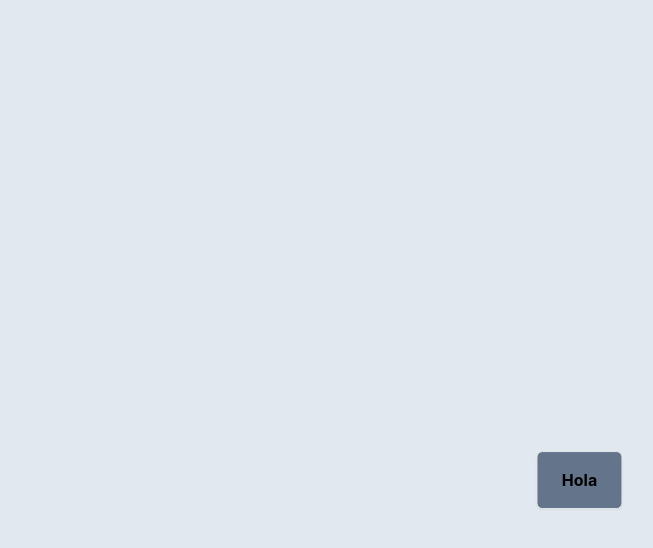
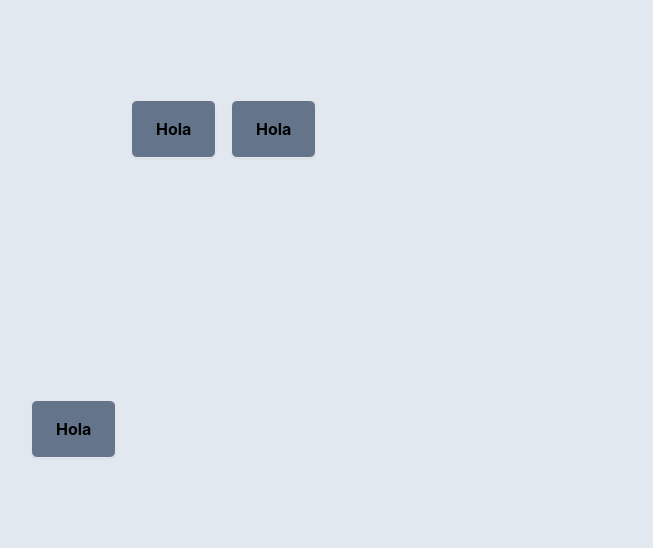
Before and after one commit to andres-calvo/realtime-draggable, a Next.js app: page / in a window 1280 px wide. Shown: the top 548 px of the page, without its empty margins (69-722 px from the left). Built offline with nearby package versions, Linux system fonts and the light colour scheme.

Commit message:
DragApi Implementation

```diff
--- a/components/home/useDragStore.ts
+++ b/components/home/useDragStore.ts
@@ -1,3 +1,4 @@
+import { SpringRef } from "@react-spring/web";
 import create from "zustand";
 
 export interface IDragStore {
@@ -18,3 +19,28 @@ export const useDragsStore = create<IDragStore>((set, get) => ({
     }));
   },
 }));
+type Coordinate ={x:number,y:number}
+type DragApi = SpringRef<Coordinate>
+export class DragsWebSocket {
+  private drags=new Map<string,DragApi>()
+  /**
+   *
+   * @param id Should be something prefixed with some websocket client id unique to this session
+   * @param api
+   */
+  addDrag(id:string,api:DragApi){
+    this.drags.set(id,api)
+  }
+  /**
+   * Use this to remove, and also ensure calling on cleaning sideEffects
+   * @param id Id to remove
+   */
+  removeDrag(id:string){
+    this.drags.delete(id)
+  }
+
+  moveDrag(id:string,coordinate:Coordinate){
+    const a = this.drags.get(id)
+    a && a.start(coordinate)
+  }
+}
--- a/pages/index.tsx
+++ b/pages/index.tsx
@@ -1,12 +1,19 @@
 import { DndContext } from "@dnd-kit/core";
 import Head from "next/head";
 import { useDraggable } from "@dnd-kit/core";
-import { useDragsStore } from "../components/home/useDragStore";
-import { animated, useSpring } from "@react-spring/web";
-import { useEffect } from "react";
+import { DragsWebSocket, useDragsStore } from "../components/home/useDragStore";
+import { animated,  useSpring} from "@react-spring/web";
+import { useEffect, useState } from "react";
 
 export default function Home() {
   const updateDrags = useDragsStore((state) => state.updateDrags);
+  const [dragApi] = useState(()=>new DragsWebSocket())
+  useEffect(()=>{
+    dragApi.moveDrag("drag1",{x:100,y:400})
+    dragApi.moveDrag("drag2",{x:200,y:100})
+    dragApi.moveDrag("drag3",{x:300,y:100})
+
+  },[])
   return (
     <main className="min-h-screen w-full bg-slate-200 flex justify-center items-center p-8 relative">
       <Head>
@@ -19,15 +26,19 @@ export default function Home() {
           updateDrags({ id: "draggable", x: delta.x, y: delta.y })
         }
       >
-        <DraggableDiv />
+        <DraggableDiv dragApi={dragApi} id="drag1" />
+        <DraggableDiv dragApi={dragApi} id="drag2" />
+        <DraggableDiv dragApi={dragApi} id="drag3" />
+
+
       </DndContext>
     </main>
   );
 }
 
-const DraggableDiv = () => {
+const DraggableDiv = ({dragApi,id}:{dragApi:DragsWebSocket,id:string}) => {
   const { attributes, listeners, setNodeRef, transform } = useDraggable({
-    id: "draggable",
+    id,
   });
   const drag = useDragsStore((state) => state.drags[0]);
   const style = transform
@@ -37,23 +48,20 @@ const DraggableDiv = () => {
     : undefined;
 
     const [props,api] = useSpring(()=>({
-      from: { opacity: 1,x:0 ,y:0},
-      to: { opacity: 1 ,x:0,y:0},
+      from: { x:0 ,y:0},
+      to: { x:0,y:0},
       reset:false
     }))
+
   useEffect(()=>{
-    const a = setInterval((time)=>{
-      api.start({x:Math.random()*500,y:Math.random()*100})
-
-    },1000)
+    dragApi.addDrag(id,api)
     return ()=>{
-      clearInterval(a)
+      dragApi.removeDrag(id)
     }
-
-  },[])
+  },[api])
   return (
     <animated.button
-      className="font-bold shadow-sm border bg-slate-500 rounded-md px-6 py-4 relative"
+      className="font-bold shadow-sm border bg-slate-500 rounded-md px-6 py-4 absolute"
       ref={setNodeRef}
       style={{ ...style, top: drag.y, left: drag.x ,...props}}
       {...listeners}
```
